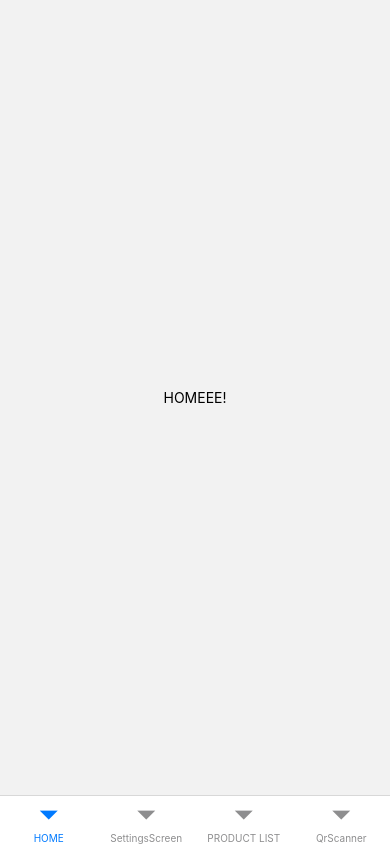
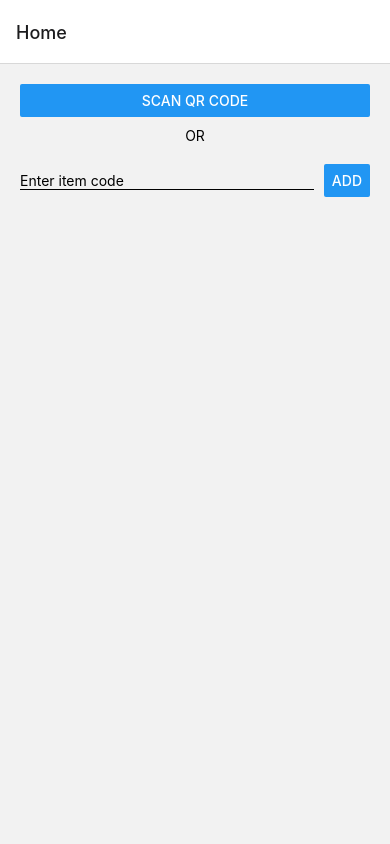
Before and after one commit to 3-2-project-org/mobile-pos-system, a React Native app: screen /Home in a window 390 px wide. Built offline with nearby package versions, Linux system fonts and the light colour scheme.

Commit message:
features added

```diff
--- a/App.js
+++ b/App.js
@@ -1,59 +1,28 @@
 import { StatusBar } from "expo-status-bar";
-import { StyleSheet, Text, View } from "react-native";
-import QrScanner from "./src/screens/QrScanner";
 import { NavigationContainer } from "@react-navigation/native";
+import { createStackNavigator } from "@react-navigation/stack";
 import { createBottomTabNavigator } from "@react-navigation/bottom-tabs";
+import React from "react";
 import HomeScreen from "./src/screens/Home";
 import SettingsScreen from "./src/screens/SettingsScreen";
 import ProductList from "./src/screens/ProductList";
-import React, { useState } from 'react';
+import QrScanner from "./src/screens/QrScanner";
 
+const Stack = createStackNavigator();
 const Tab = createBottomTabNavigator();
 
-export default function App() {
+const App = () => {
   return (
-    <NavigationContainer>
-      <Tab.Navigator>
+    <>
+      <NavigationContainer>
+        <Stack.Navigator initialRouteName="Home">
+          <Stack.Screen name="Home" component={HomeScreen} />
+          <Stack.Screen name="QRScanner" component={QrScanner} />
+          <Stack.Screen name="ProductList" component={ProductList} />
+        </Stack.Navigator>
+      </NavigationContainer>
+    </>
+  );
+};
 
-        <Tab.Screen
-          name="Home"
-          options={{
-            title: "HOME",
-            unmountOnBlur: true,
-            headerShown: false,
-          }}
-          component={HomeScreen}
-        />
-
-        <Tab.Screen
-          name="SettingsScreen"
-          options={{
-            title: "SettingsScreen",
-            unmountOnBlur: true,
-            headerShown: false,
-          }}
-          component={SettingsScreen}
-        />
-
-        <Tab.Screen
-          name="ProductList"
-          options={{
-            title: "PRODUCT LIST",
-            unmountOnBlur: true,
-            headerShown: false,
-          }}
-          component={ProductList}
-        />
-
-         <Tab.Screen
-          name="QrScanner"
-          options={{
-            headerShown: false,
-            title: "QrScanner",
-          }}
-          component={QrScanner}
-        />
-      </Tab.Navigator>
-    </NavigationContainer>
-  );
-}
+export default App;
--- a/package.json
+++ b/package.json
@@ -9,9 +9,15 @@
     "web": "expo start --web"
   },
   "dependencies": {
+    "@emotion/react": "^11.11.1",
+    "@emotion/styled": "^11.11.0",
     "@expo/vector-icons": "^13.0.0",
+    "@fontsource/roboto": "^5.0.8",
+    "@mui/icons-material": "^5.14.3",
+    "@mui/material": "^5.14.4",
     "@react-navigation/bottom-tabs": "^6.5.8",
     "@react-navigation/native": "^6.1.7",
+    "@react-navigation/stack": "^6.3.17",
     "expo": "~49.0.5",
     "expo-barcode-scanner": "~12.5.3",
     "expo-camera": "^13.4.2",
--- a/src/screens/Home.js
+++ b/src/screens/Home.js
@@ -1,27 +1,111 @@
-/* eslint-disable react-native/no-inline-styles */
+import React, { useState } from "react";
 import {
   View,
   Text,
-    Alert,
   TextInput,
   Button,
-    Image,
-    ToastAndroid,
-  } from 'react-native';
-  import React, { useState } from 'react';
+  FlatList,
+  StyleSheet,
+} from "react-native";
+import { useNavigation } from "@react-navigation/native";
 
-  function HomeScreen() {
+const HomeScreen = () => {
+  const [itemCode, setItemCode] = useState("");
+  const [itemList, setItemList] = useState([]);
+  const navigation = useNavigation();
+
+  const addItem = () => {
+    if (itemCode.trim() !== "") {
+      setItemList([...itemList, itemCode]);
+      setItemCode("");
+    }
+  };
+
+  const renderItem = ({ item }) => <Text>{item}</Text>;
 
   return (
+    <View style={{ flex: 1, padding: 20 }}>
+      <Button
+        title="Scan QR Code"
+        onPress={() => navigation.navigate("QRScanner")}
+      />
+
+      <View>
+        <Text style={{ textAlign: "center", marginVertical: 10 }}>OR</Text>
+      </View>
+
       <View
         style={{
-          flex: 1,
-          justifyContent: 'center',
-          alignItems: 'center',
-        }}>
-        <Text>HOMEEE!</Text>
+          flexDirection: "row",
+          alignItems: "center",
+          justifyContent: "center",
+          marginVertical: 10,
+        }}
+      >
+        <View style={{ borderBottomWidth: 1, flex: 1, marginRight: 10 }}>
+          <TextInput
+            placeholder="Enter item code"
+            value={itemCode}
+            onChangeText={(text) => setItemCode(text)}
+          />
+        </View>
+        <Button title="Add" onPress={addItem} />
+      </View>
+
+      {itemList.length > 0 && (
+        <View style={styles.card}>
+          <Text style={styles.title}>Item Title</Text>
+          <Text style={styles.description}>Item Description</Text>
+          <FlatList
+            data={itemList}
+            renderItem={renderItem}
+            keyExtractor={(item, index) => index.toString()}
+          />
+        </View>
+      )}
+      {itemList.length > 0 && (
+        <View
+          style={{
+            flexDirection: "row",
+            justifyContent: "space-between",
+            marginTop: 20,
+          }}
+        >
+          <Button title="Next" onPress={() => alert("Next button pressed")} />
+          <Button
+            title="Checkout"
+            onPress={() => navigation.navigate("ProductList")}
+          />
+        </View>
+      )}
     </View>
   );
-  }
+};
+
+const styles = StyleSheet.create({
+  card: {
+    backgroundColor: "#ffffff",
+    borderRadius: 10,
+    padding: 16,
+    margin: 16,
+    shadowColor: "#000000",
+    shadowOffset: {
+      width: 0,
+      height: 2,
+    },
+    shadowOpacity: 0.2,
+    shadowRadius: 4,
+    elevation: 5,
+  },
+  title: {
+    fontSize: 18,
+    fontWeight: "bold",
+    marginBottom: 8,
+  },
+  description: {
+    fontSize: 14,
+    color: "#888888",
+  },
+});
 
 export default HomeScreen;
--- a/src/screens/ProductList.js
+++ b/src/screens/ProductList.js
@@ -1,28 +1,28 @@
-import React, { useState } from 'react';
-import { View, Text, FlatList, StyleSheet, Button } from 'react-native';
+import React, { useState } from "react";
+import { View, Text, FlatList, StyleSheet, Button } from "react-native";
 
 const ProductList = () => {
   const [products] = useState([
-       { id: 1, name: 'Product 1', qty: 26, price: 10 },
-    { id: 2, name: 'Product 2', qty: 14, price: 15 },
-    { id: 3, name: 'Product 3', qty: 4, price: 20 },
-    { id: 4, name: 'Product 4', qty: 4, price: 20 },
-    { id: 5, name: 'Product 1', qty: 26, price: 10 },
-    { id: 6, name: 'Product 2', qty: 14, price: 15 },
-    { id: 7, name: 'Product 3', qty: 4, price: 20 },
-    { id: 8, name: 'Product 4', qty: 4, price: 20 },
-    { id: 9, name: 'Product 1', qty: 26, price: 10 },
-    { id: 10, name: 'Product 2', qty: 14, price: 15 },
-    { id: 11, name: 'Product 3', qty: 4, price: 20 },
-    { id: 12, name: 'Product 4', qty: 4, price: 20 },
-    { id: 13, name: 'Product 1', qty: 26, price: 10 },
-    { id: 14, name: 'Product 2', qty: 14, price: 15 },
-    { id: 15, name: 'Product 3', qty: 4, price: 20 },
-    { id: 16, name: 'Product 4', qty: 4, price: 20 },
-    { id: 17, name: 'Product 1', qty: 26, price: 10 },
-    { id: 18, name: 'Product 2', qty: 14, price: 15 },
-    { id: 19, name: 'Product 3', qty: 4, price: 20 },
-    { id: 20, name: 'Product 4', qty: 4, price: 20 },
+    { id: 1, name: "Product 1", qty: 26, price: 10 },
+    { id: 2, name: "Product 2", qty: 14, price: 15 },
+    { id: 3, name: "Product 3", qty: 4, price: 20 },
+    { id: 4, name: "Product 4", qty: 4, price: 20 },
+    { id: 5, name: "Product 1", qty: 26, price: 10 },
+    { id: 6, name: "Product 2", qty: 14, price: 15 },
+    { id: 7, name: "Product 3", qty: 4, price: 20 },
+    { id: 8, name: "Product 4", qty: 4, price: 20 },
+    { id: 9, name: "Product 1", qty: 26, price: 10 },
+    { id: 10, name: "Product 2", qty: 14, price: 15 },
+    { id: 11, name: "Product 3", qty: 4, price: 20 },
+    { id: 12, name: "Product 4", qty: 4, price: 20 },
+    { id: 13, name: "Product 1", qty: 26, price: 10 },
+    { id: 14, name: "Product 2", qty: 14, price: 15 },
+    { id: 15, name: "Product 3", qty: 4, price: 20 },
+    { id: 16, name: "Product 4", qty: 4, price: 20 },
+    { id: 17, name: "Product 1", qty: 26, price: 10 },
+    { id: 18, name: "Product 2", qty: 14, price: 15 },
+    { id: 19, name: "Product 3", qty: 4, price: 20 },
+    { id: 20, name: "Product 4", qty: 4, price: 20 },
   ]);
 
   const getTotal = () => {
@@ -38,20 +38,36 @@ const ProductList = () => {
       // Header row
       return (
         <View style={styles.headerContainer}>
-          <View style={styles.cell}><Text>Id</Text></View>
-          <View style={styles.cell}><Text>Name</Text></View>
-          <View style={styles.cell}><Text>Quantity</Text></View>
-          <View style={styles.cell}><Text>Price</Text></View>
+          <View style={styles.cell}>
+            <Text>Id</Text>
+          </View>
+          <View style={styles.cell}>
+            <Text>Name</Text>
+          </View>
+          <View style={styles.cell}>
+            <Text>Quantity</Text>
+          </View>
+          <View style={styles.cell}>
+            <Text>Price</Text>
+          </View>
         </View>
       );
     } else {
       // Data rows
       return (
         <View style={styles.rowContainer}>
-          <View style={styles.cell}><Text>{item.id}</Text></View>
-          <View style={styles.cell}><Text>{item.name}</Text></View>
-          <View style={styles.cell}><Text>{item.qty}</Text></View>
-          <View style={styles.cell}><Text>${item.price}</Text></View>
+          <View style={styles.cell}>
+            <Text>{item.id}</Text>
+          </View>
+          <View style={styles.cell}>
+            <Text>{item.name}</Text>
+          </View>
+          <View style={styles.cell}>
+            <Text>{item.qty}</Text>
+          </View>
+          <View style={styles.cell}>
+            <Text>${item.price}</Text>
+          </View>
         </View>
       );
     }
@@ -68,15 +84,22 @@ const ProductList = () => {
       <FlatList
         ListHeaderComponent={() => (
           <>
-
             <Text style={styles.productSummary}>Product Summary</Text>
             <Text style={styles.invoiceDate}>Invoice Date: {currentDate}</Text>
             <View style={styles.tableContainer}>
               <View style={styles.headerContainer}>
-              <View style={styles.cell}><Text>Id</Text></View>
-              <View style={styles.cell}><Text>Name</Text></View>
-              <View style={styles.cell}><Text>Quantity</Text></View>
-              <View style={styles.cell}><Text>Price</Text></View>
+                <View style={styles.cell}>
+                  <Text>Id</Text>
+                </View>
+                <View style={styles.cell}>
+                  <Text>Name</Text>
+                </View>
+                <View style={styles.cell}>
+                  <Text>Quantity</Text>
+                </View>
+                <View style={styles.cell}>
+                  <Text>Price</Text>
+                </View>
               </View>
             </View>
           </>
@@ -88,7 +111,10 @@ const ProductList = () => {
           <>
             <Text style={styles.total}>Total: ${getTotal()}</Text>
             <Text style={styles.total}>Total Quantity: ${getTotalQty()}</Text>
-          <Button title="Generate Bill Summary" onPress={generateBillSummary} />
+            <Button
+              title="Complete transaction"
+              onPress={generateBillSummary}
+            />
           </>
         )}
       />
@@ -103,46 +129,46 @@ const styles = StyleSheet.create({
   },
   invoiceDate: {
     fontSize: 16,
-    textAlign: 'right',
+    textAlign: "right",
     marginBottom: 8,
   },
   productSummary: {
     fontSize: 24,
-    fontWeight: 'bold',
-    textAlign: 'center',
+    fontWeight: "bold",
+    textAlign: "center",
     marginBottom: 16,
   },
   tableContainer: {
     borderWidth: 1,
-    borderColor: '#333',
+    borderColor: "#333",
     marginBottom: 16,
   },
   headerContainer: {
-    flexDirection: 'row',
-    justifyContent: 'space-between',
-    alignItems: 'center',
+    flexDirection: "row",
+    justifyContent: "space-between",
+    alignItems: "center",
     borderBottomWidth: 1,
-    borderColor: '#333',
+    borderColor: "#333",
     paddingBottom: 4,
   },
   rowContainer: {
-    flexDirection: 'row',
-    justifyContent: 'space-between',
+    flexDirection: "row",
+    justifyContent: "space-between",
     borderBottomWidth: 1,
-    borderColor: '#333',
+    borderColor: "#333",
     paddingVertical: 8,
   },
   cell: {
     flex: 1,
-    alignItems: 'center',
-    justifyContent: 'center',
+    alignItems: "center",
+    justifyContent: "center",
     borderRightWidth: 1,
-    borderColor: '#333',
+    borderColor: "#333",
   },
   total: {
     fontSize: 20,
-    fontWeight: 'bold',
-    alignSelf: 'flex-end',
+    fontWeight: "bold",
+    alignSelf: "flex-end",
     marginTop: 16,
   },
 });
```
Also changed, not shown: src/screens/CarCard.js (added, +46 -0 lines), 2 other files (tests, documents, lock files or other folders). Lines whose indentation alone changed are shown as unchanged.
